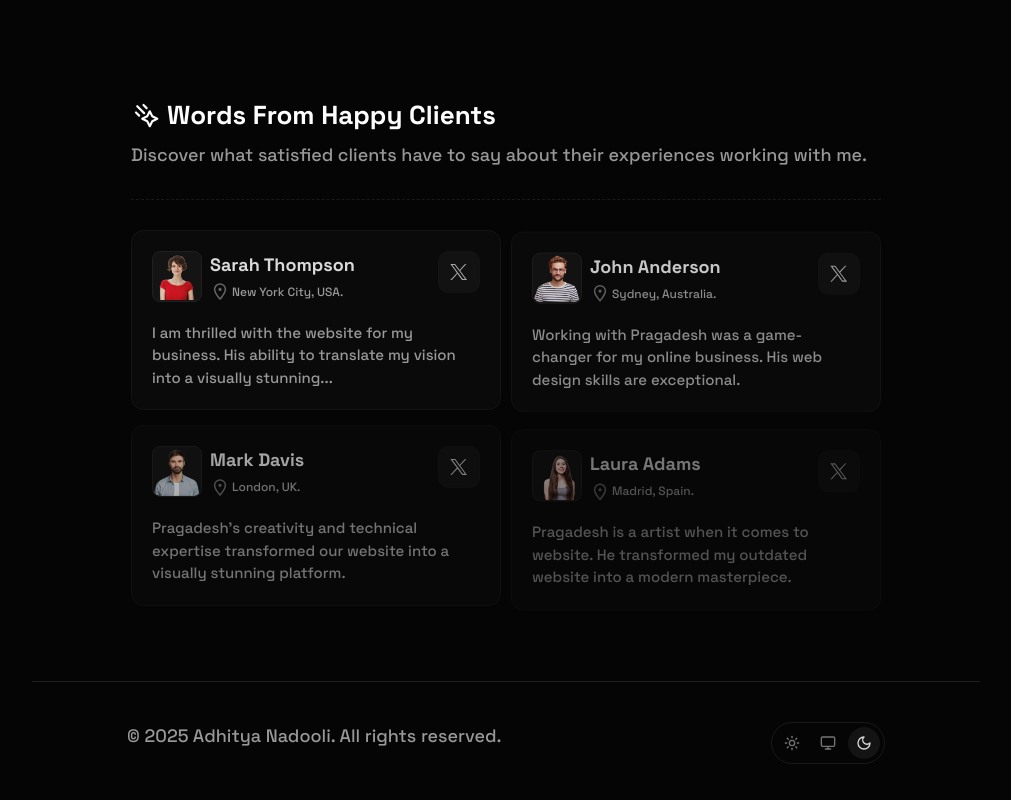
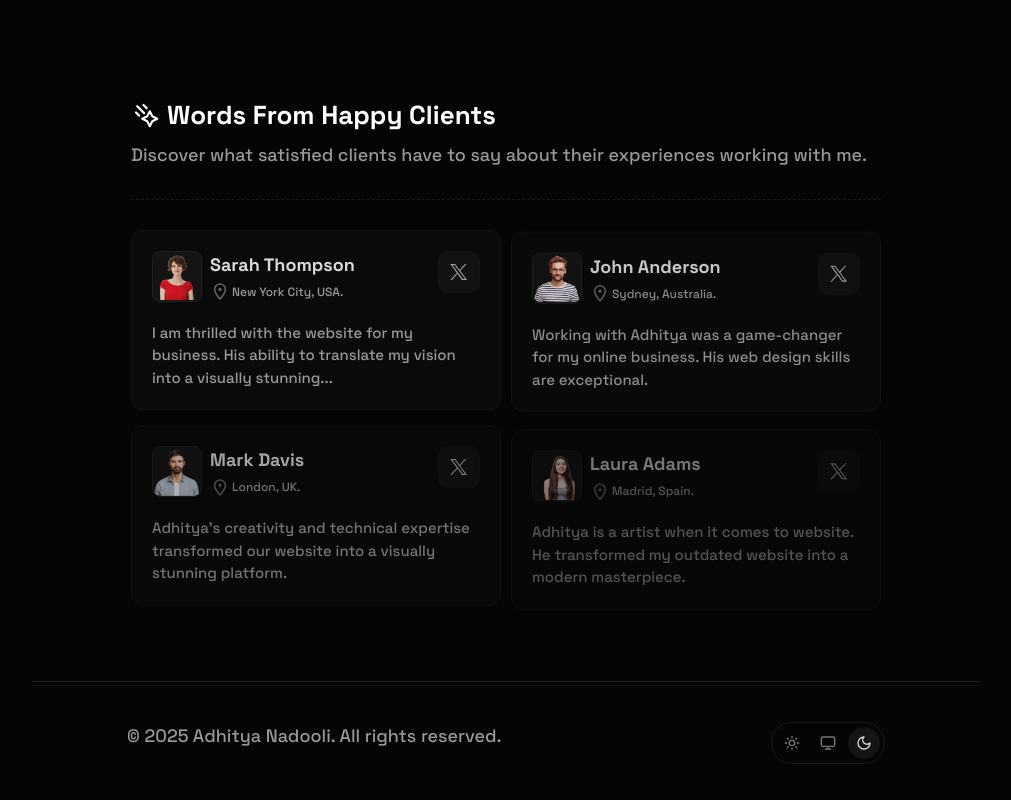
Before and after one commit to lightyfr/portfolio, a Next.js app: page / in a window 1280 px wide. Shown: the part 3715-4515 px from the top of the page, without its empty margins (134-1145 px from the left). Built offline with nearby package versions, Linux system fonts and the light colour scheme; no server answers.

Commit message:
Name Fixes

```diff
--- a/data/index.tsx
+++ b/data/index.tsx
@@ -378,21 +378,21 @@ export const testimonials: testimonialsTypes[] = [
   {
     id: 2,
     name: 'John Anderson',
-    description: 'Working with Pragadesh was a game-changer for my online business. His web design skills are exceptional.',
+    description: 'Working with Adhitya was a game-changer for my online business. His web design skills are exceptional.',
     location: 'Sydney, Australia.',
     avatar: client_2,
   },
   {
     id: 3,
     name: 'Mark Davis',
-    description: 'Pragadesh’s creativity and technical expertise transformed our website into a visually stunning platform.',
+    description: 'Adhitya’s creativity and technical expertise transformed our website into a visually stunning platform.',
     location: 'London, UK.',
     avatar: client_3,
   },
   {
     id: 4,
     name: 'Laura Adams',
-    description: 'Pragadesh is a artist when it comes to website. He transformed my outdated website into a modern masterpiece.',
+    description: 'Adhitya is a artist when it comes to website. He transformed my outdated website into a modern masterpiece.',
     location: 'Madrid, Spain.',
     avatar: client_4,
   }
```
